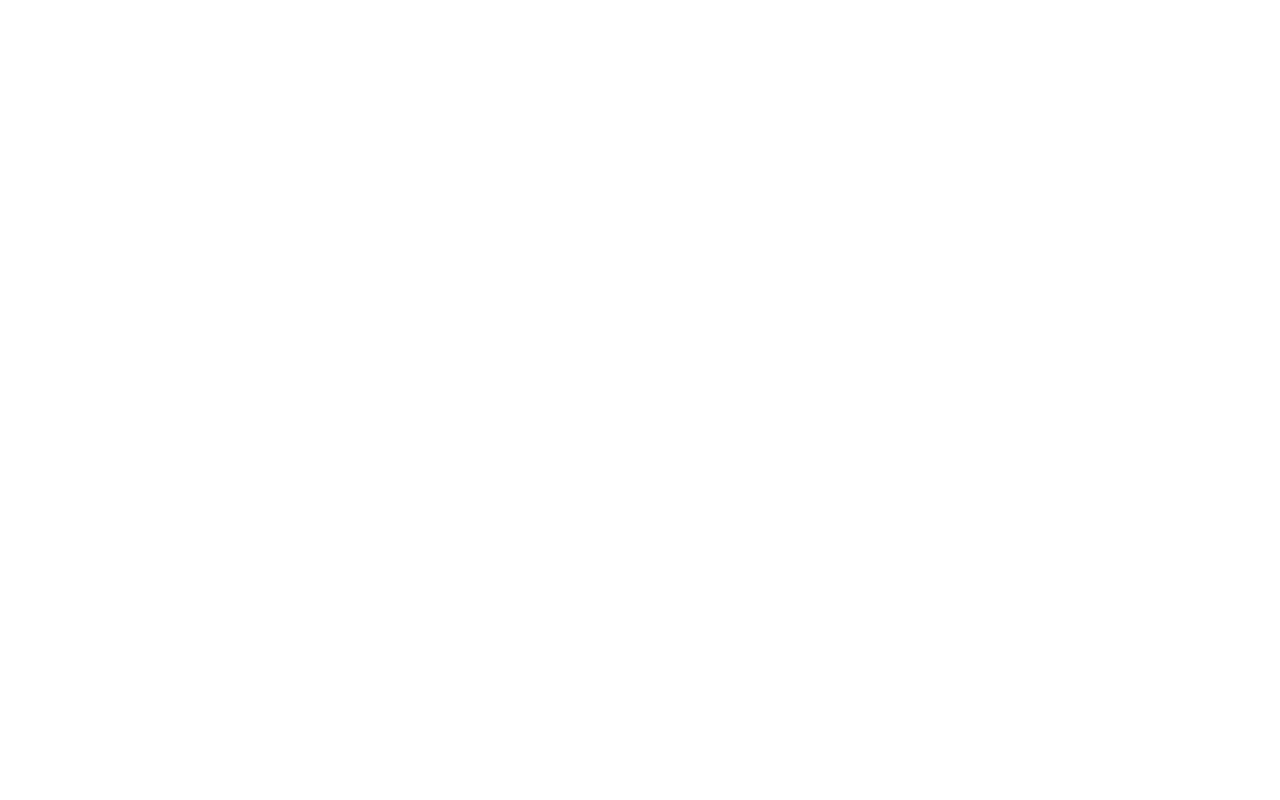
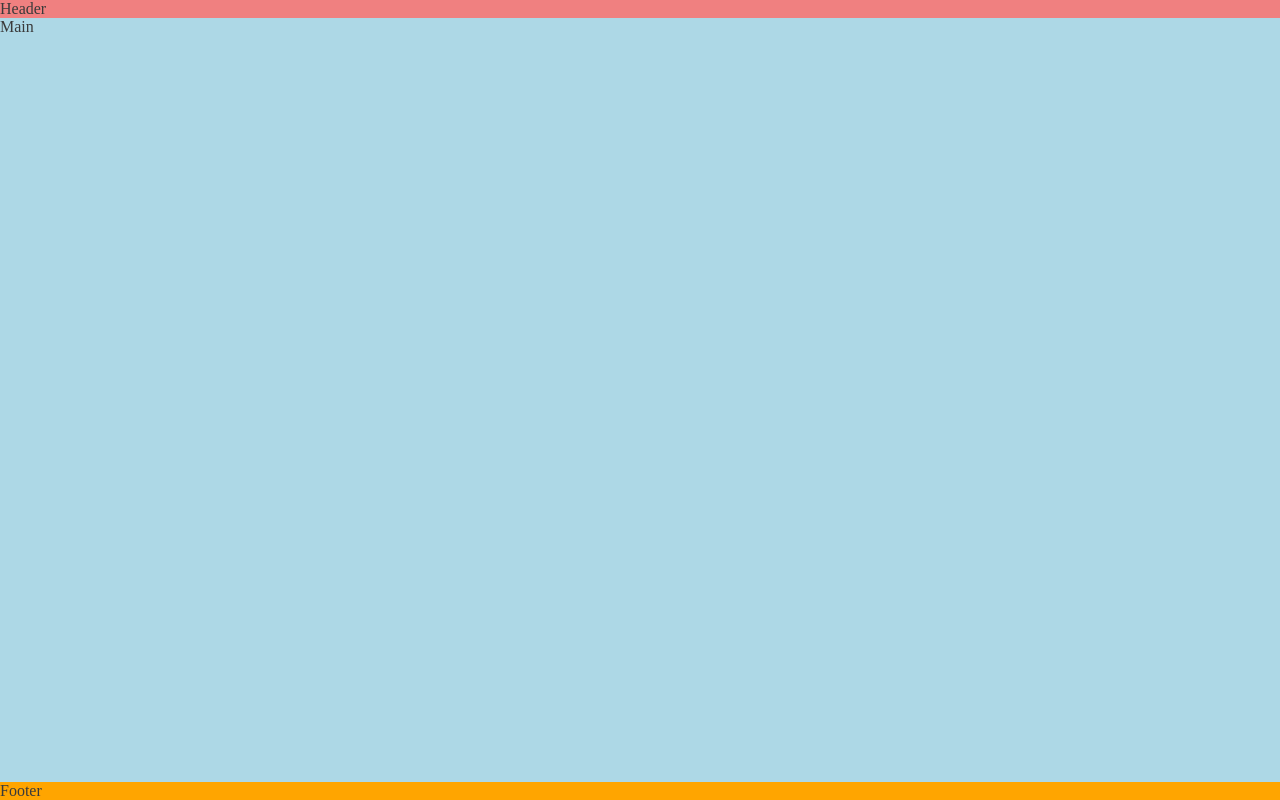
Before and after one commit to tugii21/LoveRun, a plain HTML site: page index.html in a window 1280 px wide. Drawn offline with Linux system fonts and the light colour scheme.

Commit message:
added style to body and increased size in body

```diff
--- /dev/null
+++ b/assets/css/style.css
@@ -0,0 +1,33 @@
+/* Asterisk wildcard selector to override default styles added by the browser */
+* {
+    padding: 0;
+    margin: 0;
+    box-sizing: border-box;
+}
+
+/* General styles */
+body {
+    min-height: 100vh;
+    display: flex;
+    flex-direction: column;
+    /* Generic project styles */
+    color: #3a3a3a;
+}
+
+
+/* Header */
+header {
+    background-color: lightcoral;
+}
+
+/* Main content */
+main {
+    background-color: lightblue;
+    /* Make main element take up any surplus space to push footer down */
+    flex: 1 0 auto;
+}
+
+/* Footer */
+footer {
+    background-color: orange;
+}
--- a/index.html
+++ b/index.html
@@ -3,14 +3,20 @@
 <head>
     <meta charset="UTF-8">
     <meta name="viewport" content="width=device-width, initial-scale=1.0">
+    <meta name="description"
+    content="Love Running. Club for runners in Dublin, Ireland. Urban running, trail running. Dublin docklands and Phoenix Park">
+    <meta name="keywords" content="love running, run, running club, runners, Ireland, Dublin, sport, exercise">
 
     <title>Love running</title>
     <link rel="apple-touch-icon" sizes="180x180" href="assets/favicon/apple-touch-icon.png">
     <link rel="icon" type="image/png" sizes="32x32" href="assets/favicon/favicon-32x32.png">
     <link rel="icon" type="image/png" sizes="16x16" href="assets/favicon/favicon-16x16.png">
-
+<link rel="stylesheet" href="assets/css/style.css">
 </head>
 <body>
+    <header>Header</header>
+    <main>Main</main>
+    <footer>Footer</footer>
 
 </body>
 </html>
```
